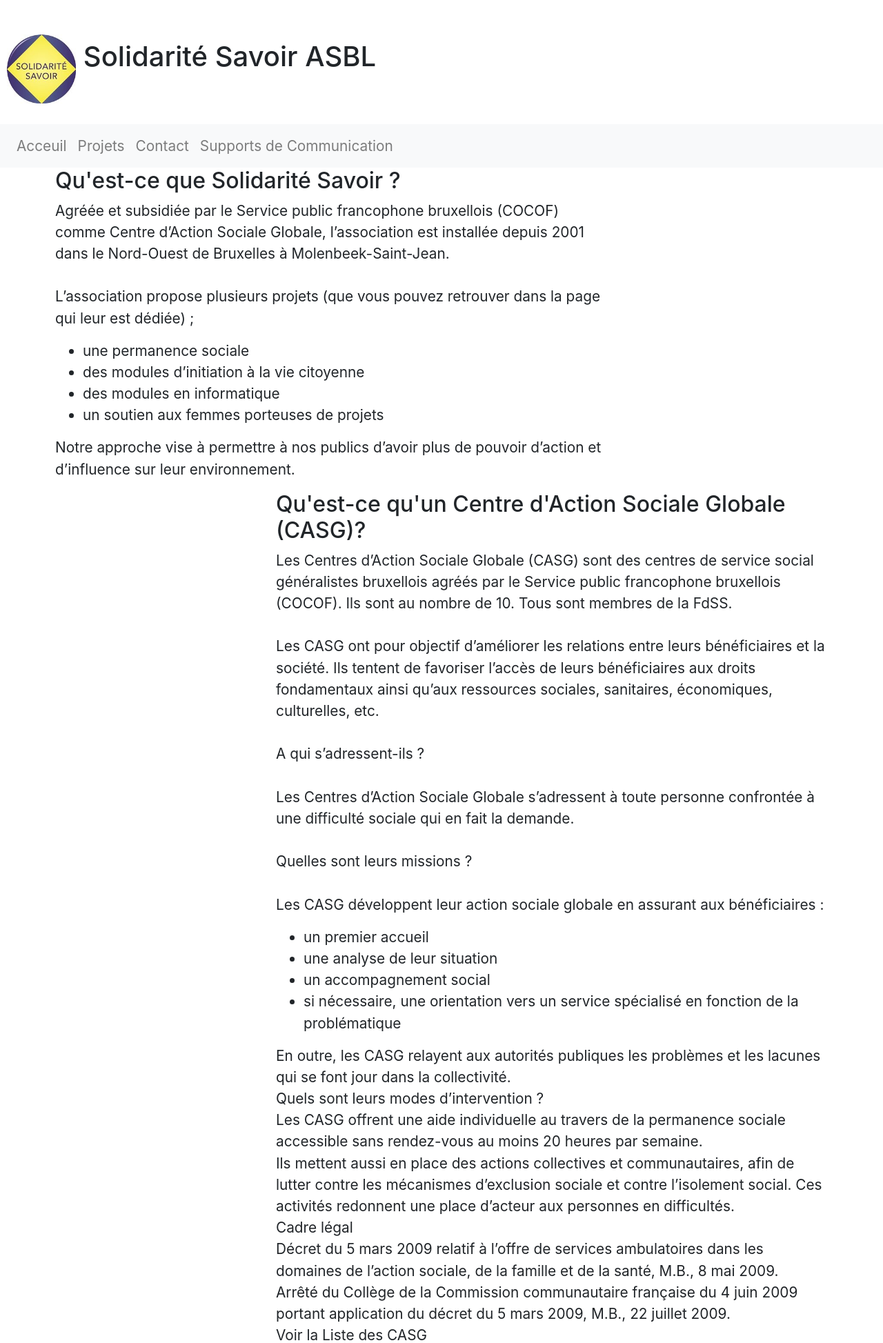
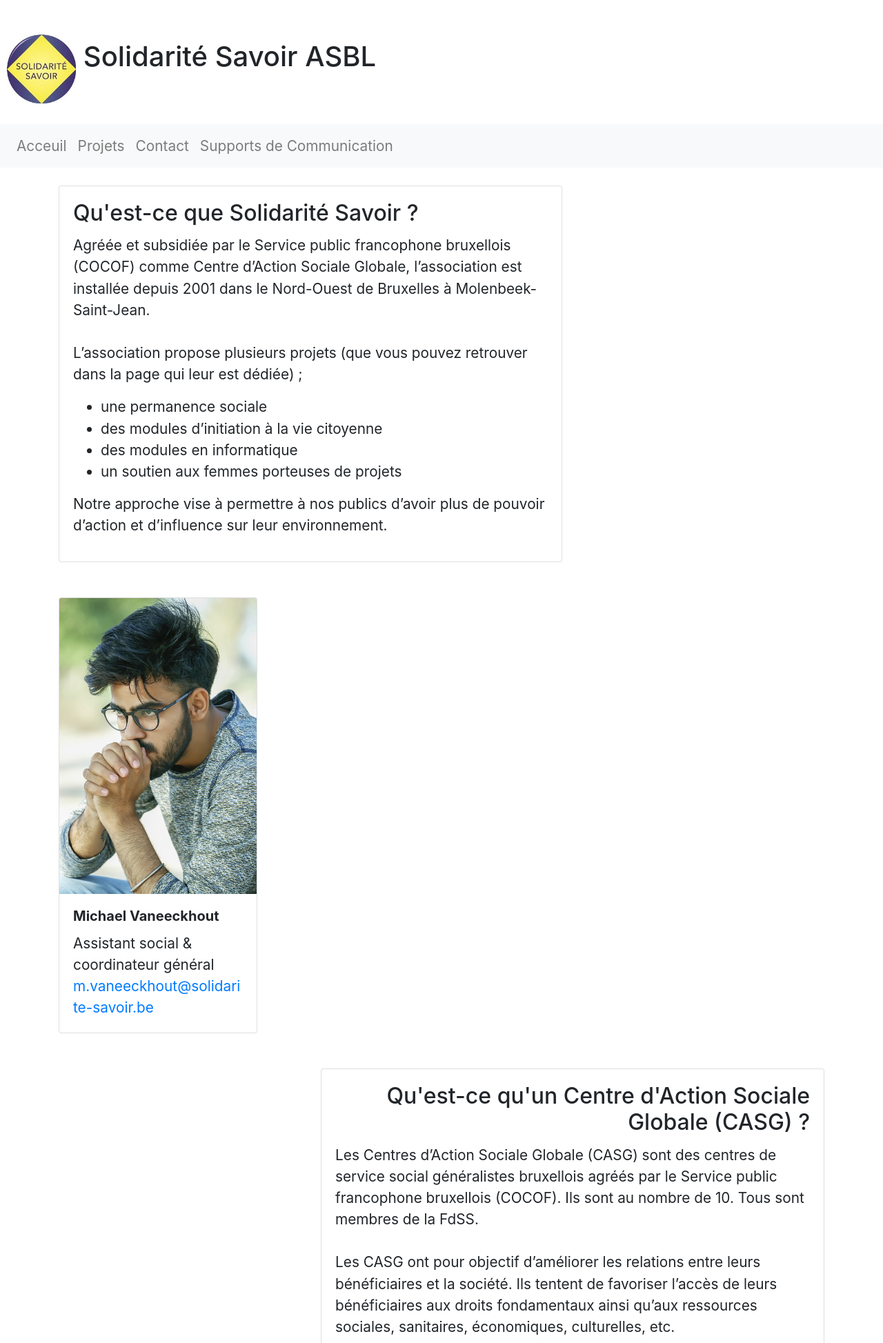
Before and after one commit to RomainVandevoorde/multipage-website-in-php, a PHP site: page / in a window 1280 px wide. Shown: the top 1947 px of the page at 69% size. Run offline with PHP 8.4, Linux system fonts and the light colour scheme.

Commit message:
Index0.5

```diff
--- a/assets/style/style.css
+++ b/assets/style/style.css
@@ -1,7 +1,3 @@
-body {
-  font-size: 1.3em;
-}
-
 #header-logo {
   display: inline;
   margin-left: 10px;
@@ -14,19 +10,35 @@ body {
   margin-left: 5px;
 }
 
-.ind-par {
-  width: 800px;
-  display: inline-block;
+body {
+  font-size: 1.3em;
 }
 
-.ind-par-left {
-  display: float;
-  float: left;
-  margin-left: 80px;
+.container {
+  width: 100%;
+  padding-top: 2%;
+  padding-bottom: 2%;
 }
 
-.ind-par-right {
-  display: float;
-  float: right;
-  margin-right: 80px;
+.blueBack {
+  background-image: -moz-linear-gradient(135deg, #5b86a8, #9198e5);
 }
+
+#card1 {
+
+}
+
+.teamCard {
+  width: 18rem;
+}
+
+.card-img-top {
+  width: content;
+  height: auto;
+}
+
+/* .card {
+  border: 0px;
+  background-image: -moz-linear-gradient(#e2ed4d, #f4ff64);
+  background-image: -webkit-linear-gradient(#e2ed4d, #f4ff64);
+} */
--- a/index.php
+++ b/index.php
@@ -3,11 +3,17 @@
 require __DIR__.'/templates/header.php';
 
 ?>
-<div class="ind-par ind-par-left">
-  <h2>Qu'est-ce que Solidarité Savoir ?</h2>
 
-  <p>Agréée et subsidiée par le Service public francophone bruxellois (COCOF) comme Centre d’Action Sociale Globale, l’association est installée depuis 2001 dans le Nord-Ouest de Bruxelles à Molenbeek-Saint-Jean.</br></br>
+<!-- 1ère Card --------------------------------------------------------------------------------------------------------->
 
+<div class="blueBack">
+  <div class="container">
+    <div class="row">
+      <div class="col-sm-12 col-md-12 col-lg-8 col-xl-8">
+        <div class="card">
+          <div class="card-body">
+            <h2 class="card-title">Qu'est-ce que Solidarité Savoir ?</h2>
+            <p class="card-text">Agréée et subsidiée par le Service public francophone bruxellois (COCOF) comme Centre d’Action Sociale Globale, l’association est installée depuis 2001 dans le Nord-Ouest de Bruxelles à Molenbeek-Saint-Jean.</br></br>
             L’association propose plusieurs projets (que vous pouvez retrouver dans la page qui leur est dédiée) ;
             <ul>
               <li>une permanence sociale</li>
@@ -15,54 +21,68 @@ require __DIR__.'/templates/header.php';
               <li>des modules en informatique</li>
               <li>un soutien aux femmes porteuses de projets</li>
             </ul>
-
             Notre approche vise à permettre à nos publics d’avoir plus de pouvoir d’action et d’influence sur leur environnement.</p>
           </div>
+        </div>
+       </div>
+      </div>
+  </div>
+</div>
 
-<div class="ind-par ind-par-right">
-  <h2>Qu'est-ce qu'un Centre d'Action Sociale Globale (CASG)?</h2>
+<!-- 2ème Card --------------------------------------------------------------------------------------------------------->
 
-  <p>
+<!-- EQUIPE -->
+<div class="">
+  <div class="container">
+    <div class="row">
+      <div class="col-sm-4 col-md-4 col-lg-2 col-xl-2">
+        <div class="card teamCard">
+          <img class="card-img-top mx-auto" src="assets/img/man-port1.jpg" alt="Card image cap">
+          <div class="card-body">
+            <h5 class="card-title"><b>Michael Vaneeckhout</b></h5>
+            <p class="card-text">Assistant social & coordinateur général</br><a href="mailto:m.vaneeckhout@solidarite-savoir.be">m.vaneeckhout@solidarite-savoir.be</a></p>
+          </div>
+      </div>
+    </div>
+  </div>
+</div>
 
-Les Centres d’Action Sociale Globale (CASG) sont des centres de service social généralistes bruxellois agréés par le Service public francophone bruxellois (COCOF). Ils sont au nombre de 10. Tous sont membres de la FdSS.</br></br>
+<!-- 3éme Card --------------------------------------------------------------------------------------------------------->
 
+<div class="blueBack">
+<div class="container">
+    <div class="row">
+      <div class="col-sm-12 col-md-12 col-lg-8 col-xl-8 offset-lg-4 offset-xl-4">
+          <div class="card">
+          <div class="card-body">
+            <h2 class="card-title text-right">Qu'est-ce qu'un Centre d'Action Sociale Globale (CASG) ?</h2>
+            <p class="card-text">Les Centres d’Action Sociale Globale (CASG) sont des centres de service social généralistes bruxellois agréés par le Service public francophone bruxellois (COCOF). Ils sont au nombre de 10. Tous sont membres de la FdSS.</br></br>
             Les CASG ont pour objectif d’améliorer les relations entre leurs bénéficiaires et la société. Ils tentent de favoriser l’accès de leurs bénéficiaires aux droits fondamentaux ainsi qu’aux ressources sociales, sanitaires, économiques, culturelles, etc.</br></br>
-
-    A qui s’adressent-ils ?</br></br>
-
+                <b>A qui s’adressent-ils ?</b></br></br>
             Les Centres d’Action Sociale Globale s’adressent à toute personne confrontée à une difficulté sociale qui en fait la demande.</br></br>
-
-    Quelles sont leurs missions ?</br></br>
-
+                <b>Quelles sont leurs missions ?</b></br></br>
             Les CASG développent leur action sociale globale en assurant aux bénéficiaires :</br>
-
             <ul>
               <li>un premier accueil</li>
               <li>une analyse de leur situation</li>
               <li>un accompagnement social</li>
               <li>si nécessaire, une orientation vers un service spécialisé en fonction de la problématique</li>
             </ul>
-
-En outre, les CASG relayent aux autorités publiques les problèmes et les lacunes qui se font jour dans la collectivité.</br>
-
-    Quels sont leurs modes d’intervention ?</br>
-
-Les CASG offrent une aide individuelle au travers de la permanence sociale accessible sans rendez-vous au moins 20 heures par semaine.</br>
-
-Ils mettent aussi en place des actions collectives et communautaires, afin de lutter contre les mécanismes d’exclusion sociale et contre l’isolement social. Ces activités redonnent une place d’acteur aux personnes en difficultés.</br>
-
-    Cadre légal</br>
-
-Décret du 5 mars 2009 relatif à l’offre de services ambulatoires dans les domaines de l’action sociale, de la famille et de la santé, M.B., 8 mai 2009.</br>
-
-Arrêté du Collège de la Commission communautaire française du 4 juin 2009 portant application du décret du 5 mars 2009, M.B., 22 juillet 2009.</br>
-
-Voir la Liste des CASG</br>
-
-Voir les Publications des CASG</p>
+            En outre, les CASG relayent aux autorités publiques les problèmes et les lacunes qui se font jour dans la collectivité.</br></br>
+                <b>Quels sont leurs modes d’intervention ?</b></br></br>
+            Les CASG offrent une aide individuelle au travers de la permanence sociale accessible sans rendez-vous au moins 20 heures par semaine.</br></br>
+            Ils mettent aussi en place des actions collectives et communautaires, afin de lutter contre les mécanismes d’exclusion sociale et contre l’isolement social. Ces activités redonnent une place d’acteur aux personnes en difficultés.</br></br>
+                <b>Cadre légal</b></br></br>
+            Décret du 5 mars 2009 relatif à l’offre de services ambulatoires dans les domaines de l’action sociale, de la famille et de la santé, M.B., 8 mai 2009.</br></br>
+            Arrêté du Collège de la Commission communautaire française du 4 juin 2009 portant application du décret du 5 mars 2009, M.B., 22 juillet 2009.</br></br>
+            <a href="">Voir la Liste des CASG</a></br></br>
+            <a href="">Voir les Publications des CASG</a></p>
           </div>
-
-
+        </div>
+       </div>
+      </div>
+    </div>
+  </div>
 <?php
 
 require __DIR__.'/templates/footer.php';
--- a/templates/header.php
+++ b/templates/header.php
@@ -8,6 +8,7 @@
     <title>Solidarité Savoir ASBL</title>
   </head>
   <body>
+    <div id="header">
       <img src="assets/img/logo.jpg" id="header-logo" alt="Logo" height="100" width="100" >
       <h1 id="header-title"> Solidarité Savoir ASBL </h1>
       <nav class="navbar navbar-expand-md navbar-light bg-light sticky-top">
@@ -31,5 +32,6 @@
           </ul>
         </div>
       </nav>
+    </div>
   </body>
 </html>
```
Also changed, not shown: assets/img/man-port1.jpg (added), assets/img/woman-port1.jpg (added), assets/img/woman-port2.jpg (added). Lines whose indentation alone changed are shown as unchanged.
